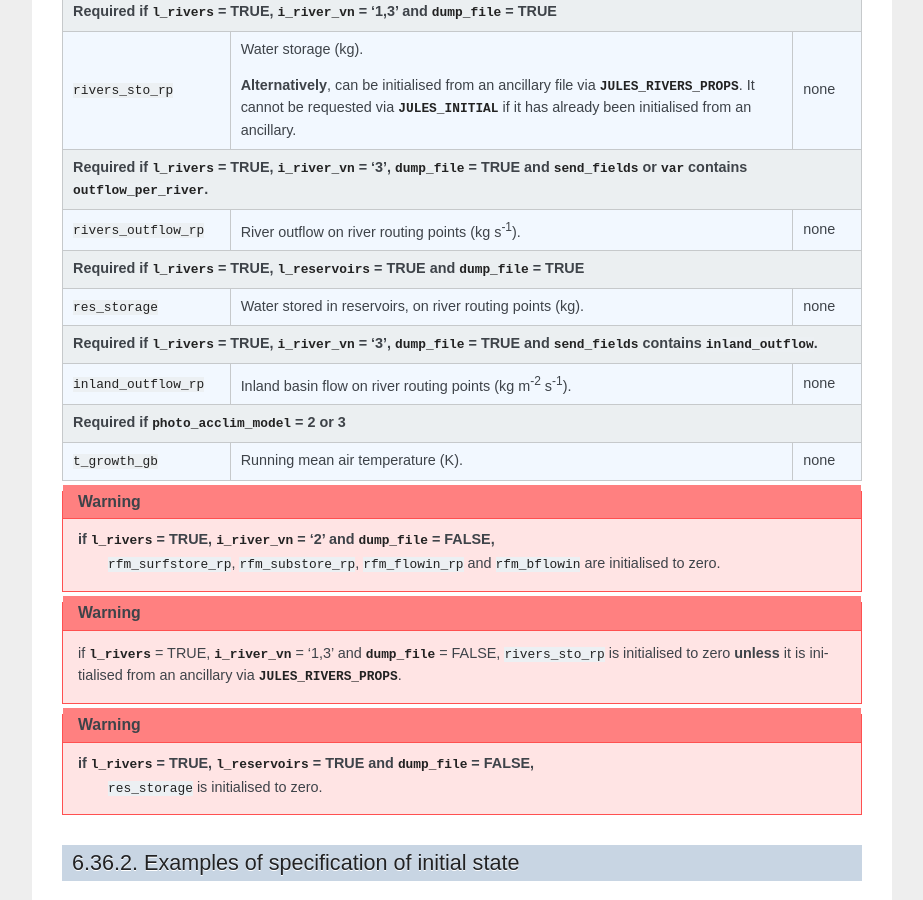
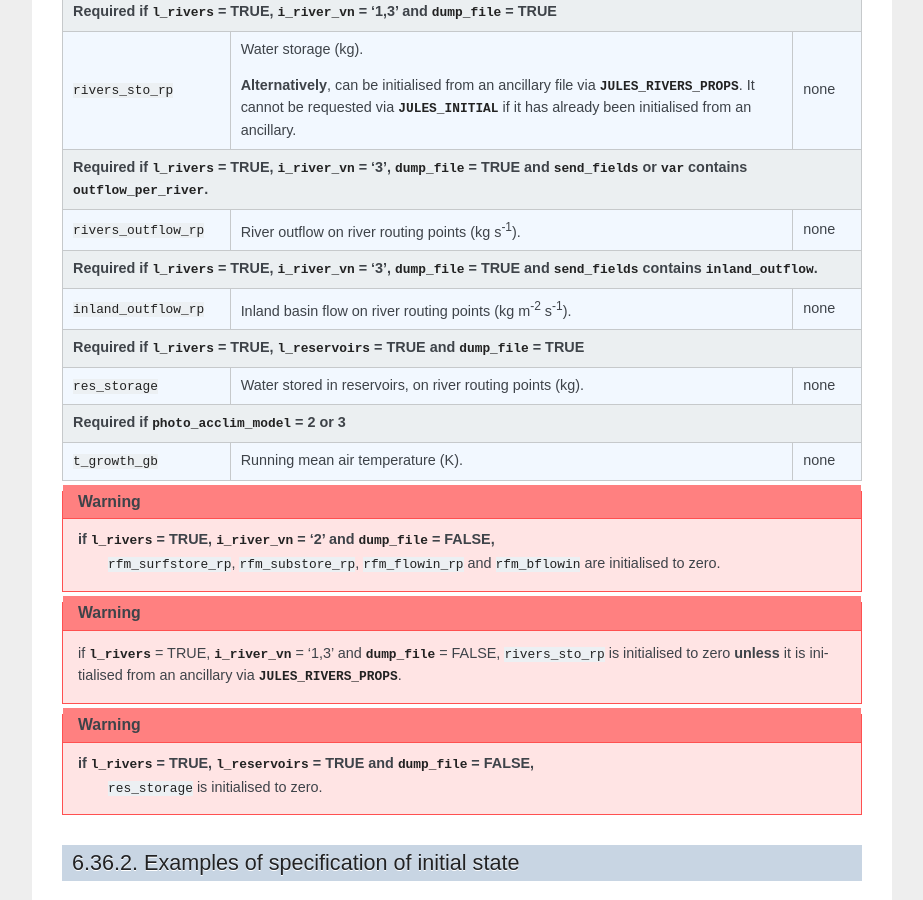
Before and after one commit to MetOffice/jules, a Sphinx documentation site: the page built from doc/source/namelists/initial_conditions.nml.rst, in a window 1280 px wide and 900 px high, scrolled down 7597 px. Shown: the whole window, without its empty margins (224-1147 px from the left). Built offline with Sphinx 7.4.7, drawn with Linux system fonts in a browser that asks for light colours.

Commit message:
changes as suggested by reviewer

```diff
--- a/doc/source/namelists/initial_conditions.nml.rst
+++ b/doc/source/namelists/initial_conditions.nml.rst
@@ -425,15 +425,15 @@ The required variables for a particular configuration, along with their 'type' a
 +----------------------------------+-----------------------------------------------------------------------------------------+---------+
 | ``rivers_outflow_rp``            | River outflow on river routing points (kg s\ :sup:`-1`).                                | none    |
 +----------------------------------+-----------------------------------------------------------------------------------------+---------+
+| Required if :nml:mem:`JULES_RIVERS::l_rivers` = TRUE, :nml:mem:`JULES_RIVERS::i_river_vn` = '3',                                     |
+| :nml:mem:`JULES_INITIAL::dump_file` = TRUE and :nml:mem:`OASIS_RIVERS::send_fields` contains ``inland_outflow``.                     |
++----------------------------------+-----------------------------------------------------------------------------------------+---------+
+| ``inland_outflow_rp``            | Inland basin flow on river routing points (kg m\ :sup:`-2` s\ :sup:`-1`).               | none    |
++----------------------------------+-----------------------------------------------------------------------------------------+---------+
 | Required if :nml:mem:`JULES_RIVERS::l_rivers` = TRUE, :nml:mem:`JULES_RIVERS::l_reservoirs` = TRUE and                               |
 | :nml:mem:`JULES_INITIAL::dump_file` = TRUE                                                                                           |
 +----------------------------------+-----------------------------------------------------------------------------------------+---------+
 | ``res_storage``                  | Water stored in reservoirs, on river routing points (kg).                               | none    |
-+----------------------------------+-----------------------------------------------------------------------------------------+---------+
-| Required if :nml:mem:`JULES_RIVERS::l_rivers` = TRUE, :nml:mem:`JULES_RIVERS::i_river_vn` = '3',                                     |
-| :nml:mem:`JULES_INITIAL::dump_file` = TRUE and :nml:mem:`OASIS_RIVERS::send_fields` contains ``inland_outflow``.                     |
-+----------------------------------+-----------------------------------------------------------------------------------------+---------+
-| ``inland_outflow_rp``            | Inland basin flow on river routing points (kg m\ :sup:`-2` s\ :sup:`-1`).               | none    |
 +----------------------------------+-----------------------------------------------------------------------------------------+---------+
 | Required if :nml:mem:`JULES_VEGETATION::photo_acclim_model` = 2 or 3                                                                 |
 +----------------------------------+-----------------------------------------------------------------------------------------+---------+
```
Also changed, not shown: 2 other files.
